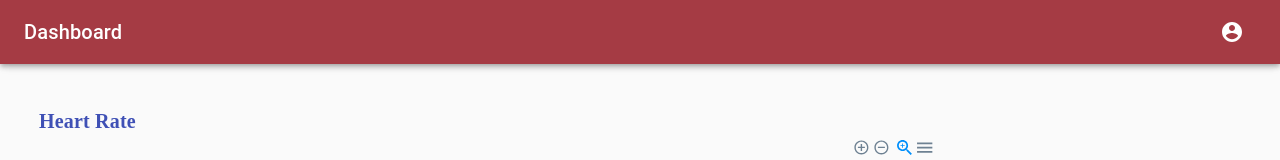
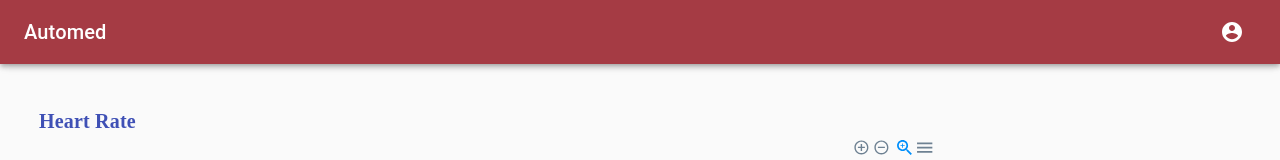
Before and after one commit to amcunio/WIT2021_Hackathon_structs, a React (Create React App) app: page /patient in a window 1280 px wide. Shown: the top 160 px of the page. Built offline with nearby package versions, Linux system fonts and the light colour scheme.

Commit message:
Finished annotation form

```diff
--- a/src/components/AnnotationForm/AnnotationForm.css
+++ b/src/components/AnnotationForm/AnnotationForm.css
@@ -31,8 +31,8 @@
 
 #button {
     position: relative;
-    background: #35bf65;
-    box-shadow: 0px 4px #1fa54c;
+    background: #00c6f8;
+    box-shadow: 0px 4px #6c9ee0;
     color: white;
     float: left;
     border: none;
--- a/src/components/AnnotationForm/AnnotationForm.jsx
+++ b/src/components/AnnotationForm/AnnotationForm.jsx
@@ -20,6 +20,7 @@ const AnnotationForm = ({ onSubmit, setAlertMessage }) => {
                     id="textarea"
                     value={val}
                     onChange={(e) => setVal(e.target.value)}
+                    palceholder="Send a advice or warning message"
                 ></textarea>
                 <input id="button" type="submit" value="Submit" />
             </form>
--- a/src/components/DoctorDashboard/Dashboard.jsx
+++ b/src/components/DoctorDashboard/Dashboard.jsx
@@ -148,7 +148,7 @@ export default function Dashboard() {
                         noWrap
                         className={classes.title}
                     >
-                        Dashboard
+                        Automed
                     </Typography>
                     <IconButton color="inherit">
                         <AccountCircleIcon />
--- a/src/components/PatientDashboard/Dashboard.jsx
+++ b/src/components/PatientDashboard/Dashboard.jsx
@@ -121,7 +121,7 @@ export default function Dashboard() {
                         noWrap
                         className={classes.title}
                     >
-                        Dashboard
+                        Automed
                     </Typography>
                     <IconButton color="inherit">
                         <AccountCircleIcon />
```
